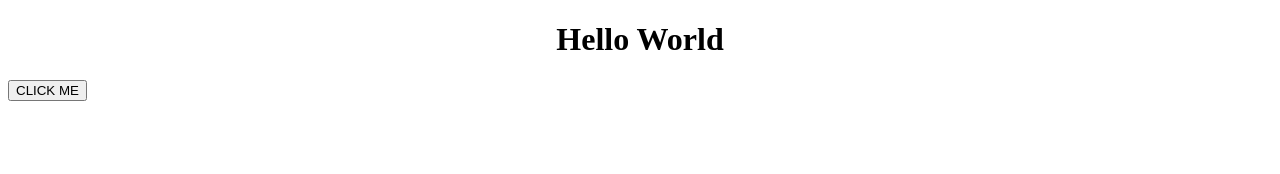
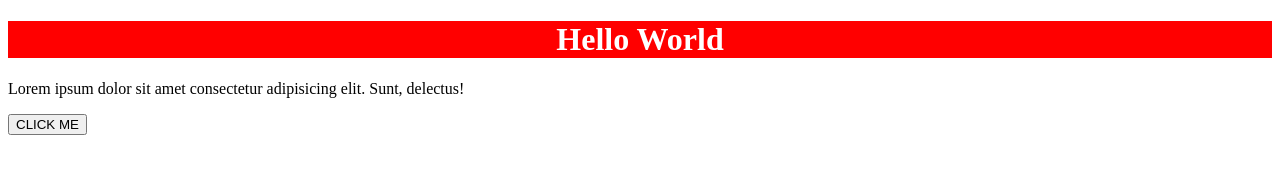
Before and after one commit to Adamashvili/htmlproject, a plain HTML site: page index.html in a window 1280 px wide. Drawn offline with Linux system fonts and the light colour scheme.

Commit message:
vimaimune

```diff
--- a/index.html
+++ b/index.html
@@ -8,6 +8,7 @@
 </head>
 <body>
     <h1>Hello World</h1>
+    <p>Lorem ipsum dolor sit amet consectetur adipisicing elit. Sunt, delectus!</p>
     <button>CLICK ME</button>
     <img src="" alt="">
 </body>
--- a/style.css
+++ b/style.css
@@ -1,3 +1,5 @@
 h1 {
     text-align: center;
+    background-color: red;
+    color: white;
 }
```
